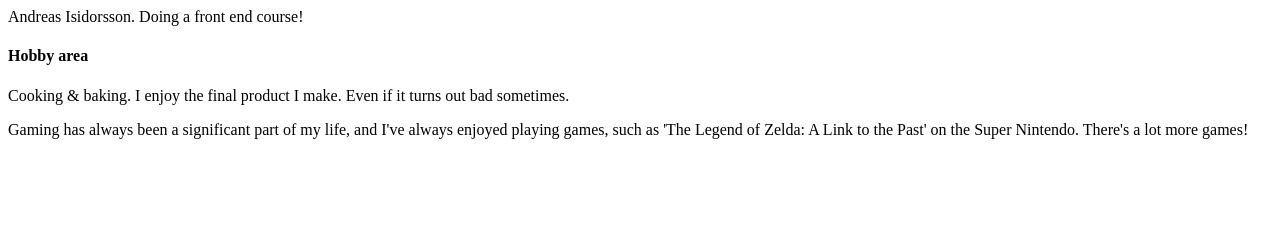
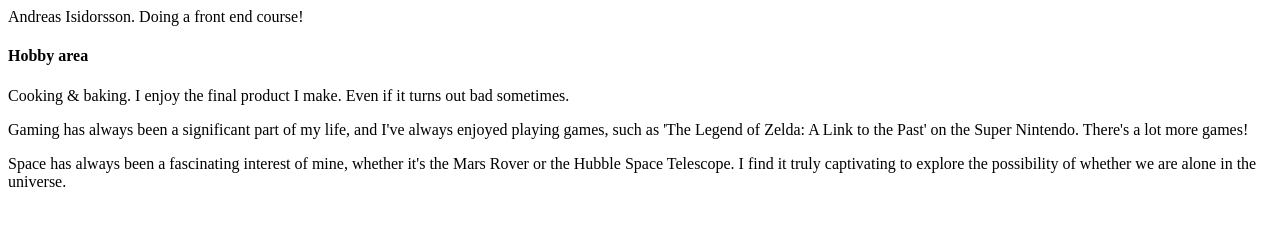
Before and after one commit to Cloticc/lexicon-uppgift-about, a plain HTML site: page index.html in a window 1280 px wide. Drawn offline with Linux system fonts and the light colour scheme.

Commit message:
Update hobby area space in index.html

```diff
--- a/index.html
+++ b/index.html
@@ -28,7 +28,7 @@ in copyrightsymbolen också. Ni får googla lite på hur man kan göra det. -->
 <h4>Hobby area</h4>
 <p>Cooking & baking. I enjoy the final product I make. Even if it turns out bad sometimes.</p>
 <p>Gaming has always been a significant part of my life, and I've always enjoyed playing games, such as 'The Legend of Zelda: A Link to the Past' on the Super Nintendo. There's a lot more games!</p>
-<p></p>
+<p>Space has always been a fascinating interest of mine, whether it's the Mars Rover or the Hubble Space Telescope. I find it truly captivating to explore the possibility of whether we are alone in the universe.</p>
 
 
 </body>
```
